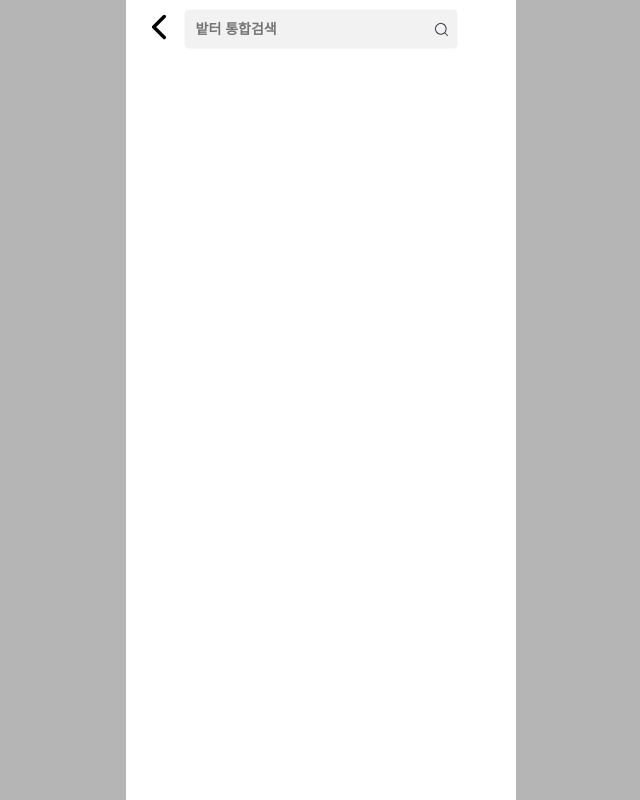
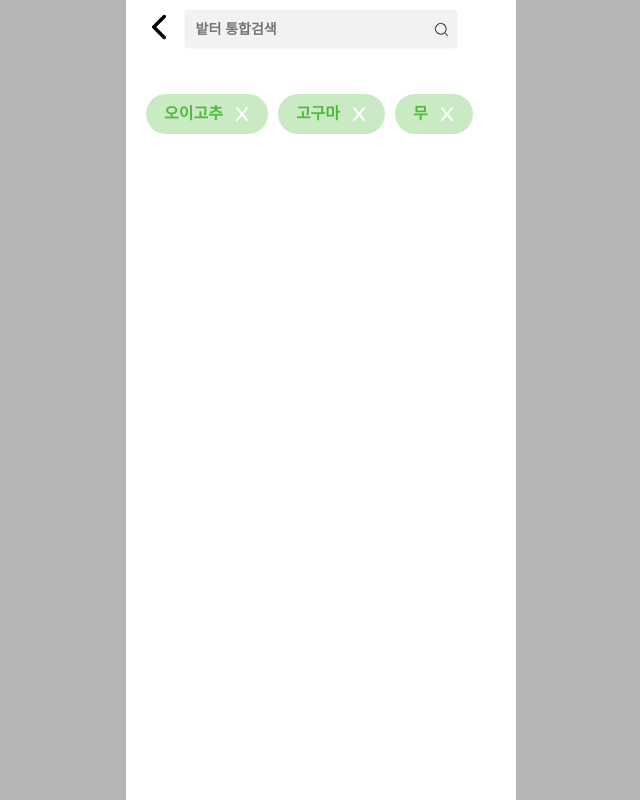
Before and after one commit to minyeong981/-Bartter-, a React (Vite) app in the folder frontend/: page /search in a window 1280 px wide. Shown: the whole page, without its empty margins (319-959 px from the left). Built offline with nearby package versions, Linux system fonts and the light colour scheme.

Commit message:
Feat: 통합검색 컴포넌트 구현

```diff
--- /dev/null
+++ b/frontend/src/components/Search/RecentSearch.module.scss
@@ -0,0 +1,37 @@
+@use '@/styles/constants/colors.scss' as colors;
+
+.recentSearchContainer {
+    box-sizing: border-box;
+    display: flex;
+    flex-wrap: wrap;
+    gap: 10px;
+    max-width: 370px;
+    padding: 10px;
+    overflow-x: hidden;
+}
+
+.searchItem {
+    display: flex;
+    align-items: center;
+    padding: 8px 12px;
+    white-space: nowrap;
+    cursor: pointer;
+    background-color: rgba(colors.$primary, 0.3);
+    border-radius: 20px;
+}
+
+.searchText {
+    padding-left: 6px;
+    margin-right: 5px;
+    font-weight: bold;
+    color: colors.$primary;
+}
+
+.deleteButton {
+    display: flex;
+    align-items: center;
+    color: colors.$white;
+    cursor: pointer;
+    background: none;
+    border: none;
+}
--- a/frontend/src/components/Search/RecentSearch.tsx
+++ b/frontend/src/components/Search/RecentSearch.tsx
@@ -1,9 +1,30 @@
+import { FaX } from "react-icons/fa6";
 
+import styles from './RecentSearch.module.scss';
 
-export default function RecentSearch() {
+interface RecentSearchProps {
+    searchs: string[];
+    onSearch: (searchTerm: string) => void;
+}
+
+export default function RecentSearch({ searchs, onSearch }: RecentSearchProps) {
+
+    function onDelete() {
+        console.log('delete 최근 검색어');
+    }
+
     return (
-        <div>
-        RecentSearch
+        <div className={styles.recentSearchContainer}>
+            {searchs.map((search, searchIndex) => (
+                <div key={searchIndex} className={styles.searchItem}>
+                    <div className={styles.searchText} onClick={() => onSearch(search)}>
+                        {search}
+                    </div>
+                    <button className={styles.deleteButton} onClick={onDelete}>
+                        <FaX />
+                    </button>
+                </div>
+            ))}
         </div>
-    )
+    );
 }
--- a/frontend/src/components/Search/SearchBar.tsx
+++ b/frontend/src/components/Search/SearchBar.tsx
@@ -1,6 +1,5 @@
 
 import type { ChangeEvent, KeyboardEvent} from 'react';
-import {useState } from 'react';
 
 import searchIcon from '@/assets/image/searchIcon.png';
 import xIcon from '@/assets/image/xIcon.png';
--- a/frontend/src/components/Search/SearchResult.tsx
+++ b/frontend/src/components/Search/SearchResult.tsx
@@ -1,9 +1,12 @@
 
 
-export default function SearchResult() {
+
+
+export default function SearchResult({ result } : {result : string }) {
     return (
         <div>
-            searchResult
+            <div>{result} 검색 결과</div>
+            <div>전체 결과 컴포넌트</div>
         </div>
     )
 }
--- a/frontend/src/components/Search/SearchSuggestions.tsx
+++ b/frontend/src/components/Search/SearchSuggestions.tsx
@@ -1,9 +1,20 @@
+import { FaSearch } from "react-icons/fa";
 
-
-export default function SearchSuggestion() {
+interface SearchSuggestionsProps {
+    query: string;
+    suggestions: string[];
+    onSearch: (searchTerm: string) => void
+}
+export default function SearchSuggestion({query, suggestions, onSearch} :SearchSuggestionsProps) {
     return (
         <div>
-            searchSuggestion
+            { suggestions.map((suggestion, index) => (
+
+                <div key={index} onClick={() => onSearch(suggestion)}>
+                    <FaSearch />
+                    {suggestion}
+                    </div>
+            ))}
         </div>
     )
 }
--- a/frontend/src/routes/_layout/search/index.tsx
+++ b/frontend/src/routes/_layout/search/index.tsx
@@ -1,6 +1,5 @@
 import { createFileRoute } from '@tanstack/react-router';
-import type { ChangeEvent, KeyboardEvent} from 'react';
-import {useState } from 'react';
+import {useEffect,useState } from 'react';
 
 import RecentSearch from '@/components/Search/RecentSearch';
 import SearchBar from '@/components/Search/SearchBar';
@@ -13,30 +12,50 @@ import styles from './search.module.scss';
 
 export default function Search() {
   const [ query, setQuery] = useState<string>('');
-  // const [recentSearch, setRecentSearch] = useState<string[]>(['오이고추', '고구마', '무']);
-  // const [suggestions, setSuggestions] = useState<string[]>([]);
-  // const [results, setResults] = useState<Result[]>([]);
+  const [recentSearch, setRecentSearch] = useState<string[]>(['오이고추', '고구마', '무']);
+  const [suggestions, setSuggestions] = useState<string[]>([]);
+  const [result, setResult] = useState<string>('');
 
+  function handleSearch(searchTerm: string) {
+      setQuery(searchTerm);
 
-  function handleSearch(searchTerm : string) {
-    setQuery(searchTerm)
-  }
+      // 최근 검색어 목록 업데이트
+      setRecentSearch(prevSearches => {
+        const updatedSearches = [searchTerm, ...prevSearches];
+        return updatedSearches.slice(0, 10); // 최대 10개로 제한
+      });
 
-  return (
+      // 검색 결과 가져오기 (예제 API 호출)
+      fetch(`https://example.com/api/search?q=${searchTerm}`)
+        .then(response => response.json())
+        .then(data => {
+          setResult(data.results);
+        });
+    }
+
+    useEffect(() => {
+      if (query.length > 0) {
+        // 검색 제안 가져오기 (예제 API 호출)
+        fetch(`https://example.com/api/suggestions?q=${query}`)
+          .then(response => response.json())
+          .then(data => {
+            setSuggestions(data.suggestions);
+          });
+      } else {
+        setSuggestions([]);
+      }
+    }, [query]);
+
+    return (
 
     <div className={styles.header}>
-
-
       <div>
         <SearchBar query ={query} onSearch={handleSearch} />
-       {/* {query === '' && <RecentSearch search={recentSearch} onSearch={handleSearch}/> }
-       {query !== '' && results.length === 0 && <SearchSuggestion query={query} suggestions={suggestions} onSearch={handleSearch} />}
-       {results.length > 0 && <SearchResult results={results} />} */}
+       {query === '' && <RecentSearch searchs={recentSearch} onSearch={handleSearch}/> }
+       {query !== '' && result.length === 0 && <SearchSuggestion query={query} suggestions={suggestions} onSearch={handleSearch} />}
+       {result.length > 0 && <SearchResult result={result} />}
       </div>
-
-
     </div>
-
 
   );
 }
```
